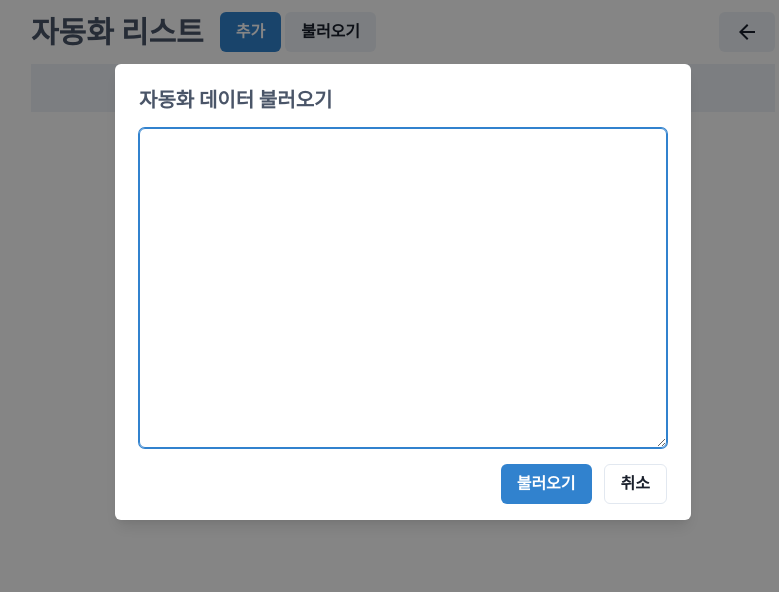
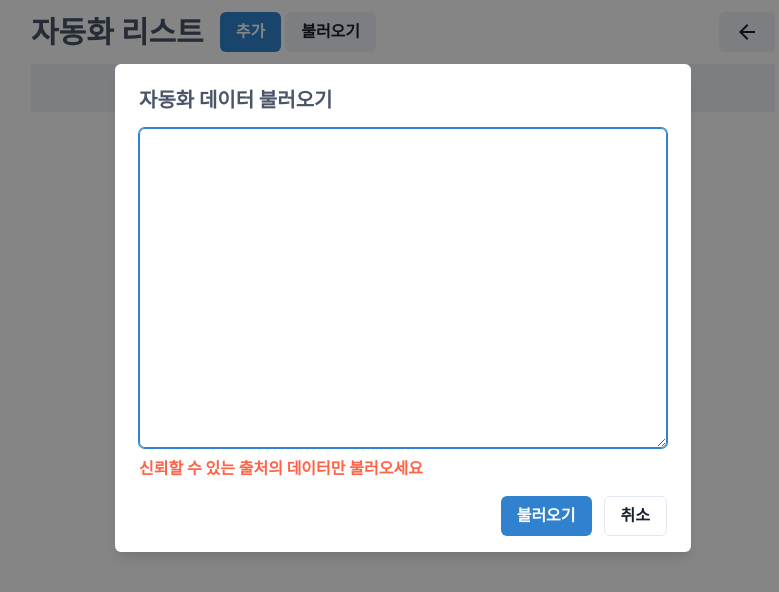
Before and after one commit to jungdu/web-automation, a React (Vite) app: page / in a window 1280 px wide. Both pictures are taken after a click on the button "불러오기". Shown: the top 592 px of the page, without its empty margins (237-1016 px from the left). Built offline with nearby package versions, Linux system fonts and the light colour scheme.

Commit message:
Update: 내보내기/불러오기 기능 경고 문구 추가

```diff
--- a/src/component/CommandGroup/ExportCommandGroupButton.tsx
+++ b/src/component/CommandGroup/ExportCommandGroupButton.tsx
@@ -7,6 +7,7 @@ import {
 	ModalContent,
 	ModalFooter,
 	ModalOverlay,
+	Text,
 	Textarea,
 	useDisclosure,
 } from "@chakra-ui/react";
@@ -47,11 +48,21 @@ const CopyButton: React.FC<{
 						<Heading size={"md"} color="gray.600" marginBottom={"4"}>
 							자동화 데이터 내보내기
 						</Heading>
+
 						<Textarea
 							minHeight={"320px"}
 							value={textValue}
 							onChange={handleTextChange}
 						/>
+						<Text
+							color="tomato"
+							wordBreak={"keep-all"}
+							marginTop="2"
+							fontWeight={"bold"}
+						>
+							데이터를 전달할 때 비밀번호와 같은 개인정보 포함되지 않도록
+							주의하세요
+						</Text>
 					</Box>
 					<ModalFooter>
 						<Button colorScheme="blue" mr={3} onClick={() => {}}>
--- a/src/component/CommandGroup/ImportCommandGroupButton.tsx
+++ b/src/component/CommandGroup/ImportCommandGroupButton.tsx
@@ -7,6 +7,7 @@ import {
 	ModalContent,
 	ModalFooter,
 	ModalOverlay,
+	Text,
 	Textarea,
 	useDisclosure,
 	useToast,
@@ -93,6 +94,14 @@ const CopyButton: React.FC = () => {
 							value={textValue}
 							onChange={handleTextChange}
 						/>
+						<Text
+							color="tomato"
+							wordBreak={"keep-all"}
+							marginTop="2"
+							fontWeight={"bold"}
+						>
+							신뢰할 수 있는 출처의 데이터만 불러오세요
+						</Text>
 					</Box>
 					<ModalFooter>
 						<Button colorScheme="blue" mr={3} onClick={handleClickImport}>
```
